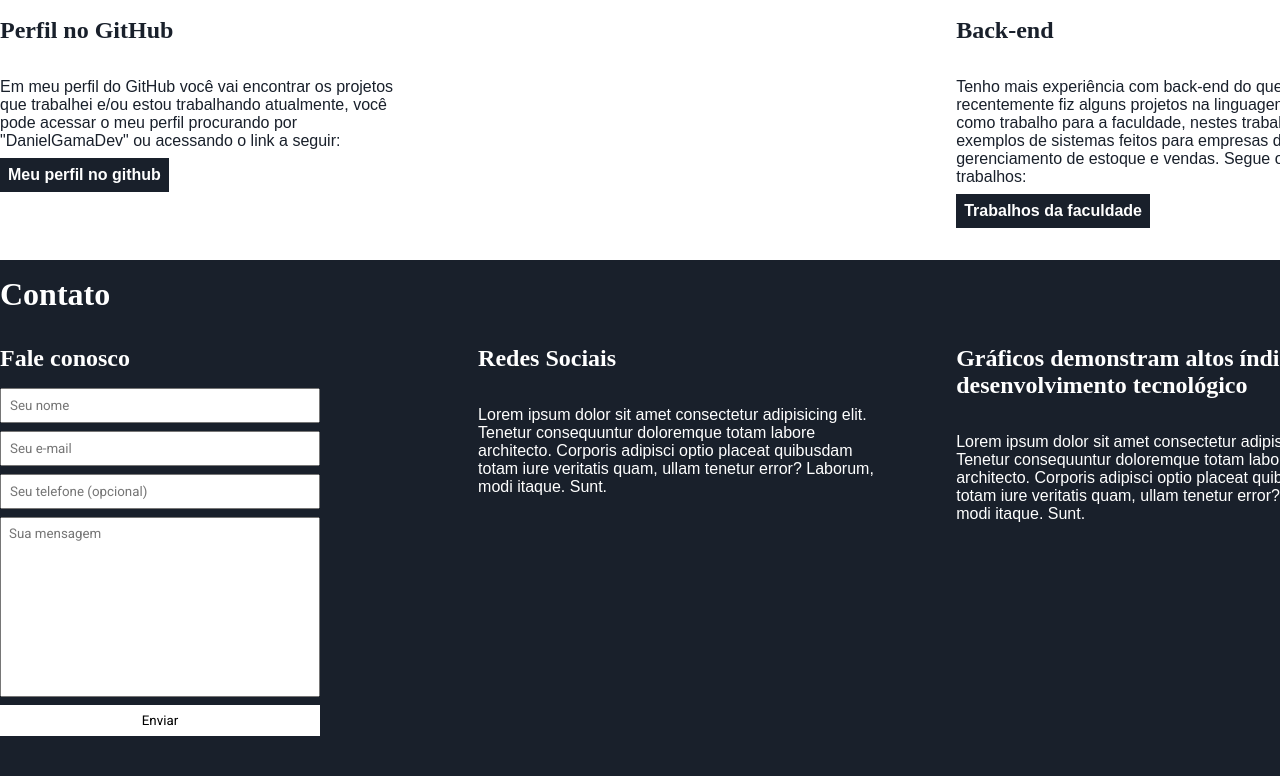
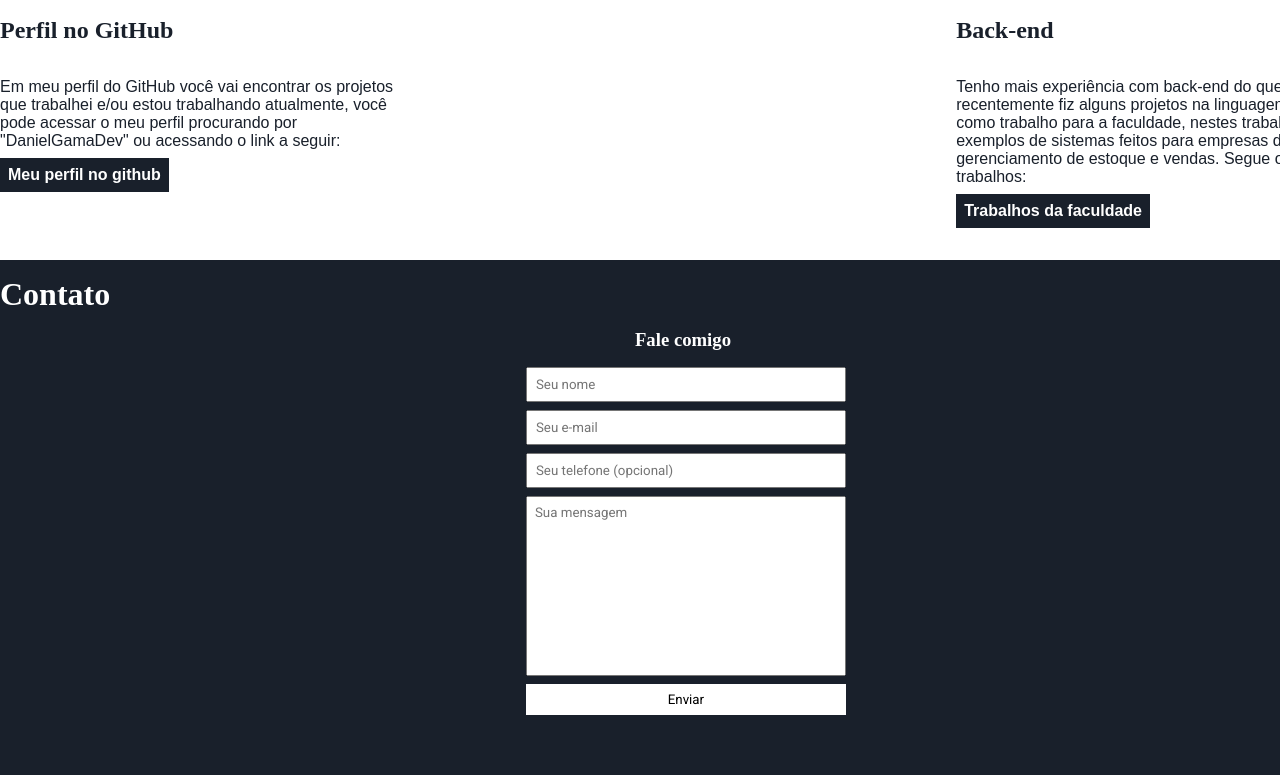
Before and after one commit to DanielGamaDev/exercicio_modulo_5, a plain HTML site: page index.html in a window 1280 px wide. Shown: the part 1582-2358 px from the top of the page. Drawn offline with Linux system fonts and the light colour scheme; a web font is replaced by a local one.

Commit message:
Mudanças dia 30-06-23

```diff
--- a/index.html
+++ b/index.html
@@ -7,7 +7,8 @@
     <meta name="viewport" content="width=device-width, initial-scale=1.0">
     <title>Meu Portifólio Virtual</title>
     <link rel="stylesheet" href="./main.css" />
-    <link href="https://fonts.googleapis.com/css2?family=Bungee&family=Roboto&family=Ysabeau+Office&display=swap" rel="stylesheet">
+    <link href="https://fonts.googleapis.com/css2?family=Bungee&family=Roboto&family=Ysabeau+Office&display=swap"
+        rel="stylesheet">
 </head>
 
 <body>
@@ -49,8 +50,10 @@
                     <h3>Meus hobbies</h3>
                     <br>
                     <p>
-                        Meus hobbies são bem variados, geralmente gosto de usar meu tempo livre para ler, assistir filmes
-                        ou séries, e jogar jogos eletrônicos. Pratico musculação, mas não vejo isto como um hobbie, e sim como
+                        Meus hobbies são bem variados, geralmente gosto de usar meu tempo livre para ler, assistir
+                        filmes
+                        ou séries, e jogar jogos eletrônicos. Pratico musculação, mas não vejo isto como um hobbie, e
+                        sim como
                         uma responsabilidade à cumprir comigo mesmo para evitar problemas de saúde.
                     </p>
                 </article>
@@ -60,7 +63,8 @@
                     <br>
                     <p>
                         Meus objetivos pessoais como programador são de aumentar meus conhecimentos na área a cada dia,
-                        enquanto proporciono a melhor experiência possível ao usuário. Tenhos planos de sair do Brasil futuramente,
+                        enquanto proporciono a melhor experiência possível ao usuário. Tenhos planos de sair do Brasil
+                        futuramente,
                         conhecer o mundo e aprender novos idiomas.
                     </p>
                 </article>
@@ -78,7 +82,8 @@
                     <p>
                         Entrei no IFF no ano de 2017 e me formei no início de 2020, lá aprendi a programar na linguagem
                         Portugol, em seguida aprendi Pascalzim e logo depois Java e C++, lá também tive contato com
-                        Banco de Dados e no mesmo período em que eu estava no IFF aprendi um pouco de Python por conta própria.
+                        Banco de Dados e no mesmo período em que eu estava no IFF aprendi um pouco de Python por conta
+                        própria.
                     </p>
                 </article>
                 <article>
@@ -93,13 +98,14 @@
                 </article>
                 <article>
                     <img src="./imagens/languages.jpg" alt="Imagem representativa de linguagens" />
-                    <h3>Curso Python Full Stack na EBAC</h3>
+                    <h3>Línguas</h3>
                     <br>
                     <p>
                         Como brasileiro, a primeira língua que aprendi foi o português, em seguida
                         comecei meus estudos no inglês e hoje por conta própria estou no nível avançado,
                         atualmente patrico meu inglês assistindo filme e conversando com amigos americanos, e
-                        as línguas que tenho estudado ultimamente são o coreano e o italiano, ainda sei apenas o básico em ambas,
+                        as línguas que tenho estudado ultimamente são o coreano e o italiano, ainda sei apenas o básico
+                        em ambas,
                         mas tenho muito interesse e espero ser fluente em breve.
                     </p>
                 </article>
@@ -139,10 +145,12 @@
                     <br>
                     <p>
                         Tenho mais experiência com back-end do que front-end, recentemente fiz alguns projetos
-                        na linguagem Python como trabalho para a faculdade, nestes trabalhos estão exemplos de sistemas feitos
+                        na linguagem Python como trabalho para a faculdade, nestes trabalhos estão exemplos de sistemas
+                        feitos
                         para empresas de tranporte, gerenciamento de estoque e vendas. Segue o link dos trabalhos:
                     </p>
-                    <a href="https://github.com/DanielGamaDev/Trabalho-Logica-de-Programacao-e-Algoritimo-Uninter">Trabalhos da faculdade</a>
+                    <a href="https://github.com/DanielGamaDev/Trabalho-Logica-de-Programacao-e-Algoritimo-Uninter">Trabalhos
+                        da faculdade</a>
                 </article>
             </div>
         </div>
@@ -150,39 +158,17 @@
     <section id="contato">
         <div class="container">
             <h2>Contato</h2>
-            <div class="articles">
-                <article>
-                    <h3>Fale conosco</h3>
-                    <form action="">
-                        <input type="text" placeholder="Seu nome" required>
-                        <input type="email" placeholder="Seu e-mail" required>
-                        <input type="tel" placeholder="Seu telefone (opcional)">
-                        <textarea placeholder="Sua mensagem" name="Mensagem usuário" id="" cols="30" rows="10"></textarea>
-                        <button type="submit">Enviar</button>
-                    </form>
-                </article>
-                <article>
-                    <h3>Redes Sociais</h3>
+            <div id="inner">
+                <h3>Fale comigo</h3>
+                <form action="">
+                    <input type="text" placeholder="Seu nome" required>
+                    <input type="email" placeholder="Seu e-mail" required>
+                    <input type="tel" placeholder="Seu telefone (opcional)">
+                    <textarea placeholder="Sua mensagem" name="Mensagem usuário" id="" cols="30" rows="10"></textarea>
+                    <button type="submit">Enviar</button>
                     <br>
-                    <p>
-                        Lorem ipsum dolor sit amet consectetur adipisicing elit. Tenetur consequuntur doloremque totam
-                        labore
-                        architecto. Corporis adipisci optio placeat quibusdam totam iure veritatis quam, ullam tenetur
-                        error?
-                        Laborum, modi itaque. Sunt.
-                    </p>
-                </article>
-                <article>
-                    <h3>Gráficos demonstram altos índices de desenvolvimento tecnológico</h3>
                     <br>
-                    <p>
-                        Lorem ipsum dolor sit amet consectetur adipisicing elit. Tenetur consequuntur doloremque totam
-                        labore
-                        architecto. Corporis adipisci optio placeat quibusdam totam iure veritatis quam, ullam tenetur
-                        error?
-                        Laborum, modi itaque. Sunt.
-                    </p>
-                </article>
+                </form>
             </div>
         </div>
     </section>
--- a/main.css
+++ b/main.css
@@ -117,6 +117,10 @@ section h2 {
     color: #fff;
 }
 
+#contato h3 {
+    text-align: center;
+}
+
 form input,
 form textarea,
 form button {
@@ -144,10 +148,15 @@ form button {
 }
 
 form button:hover {
-    background-color: #beffc9;
+    background-color: #a7d0ff;
     color: #000000;
 }
 
 input:focus, textarea:focus {
     outline-color: #001e4b;
 }
+
+#inner {
+    margin: 0 auto;
+    width: 23%;
+}
```
